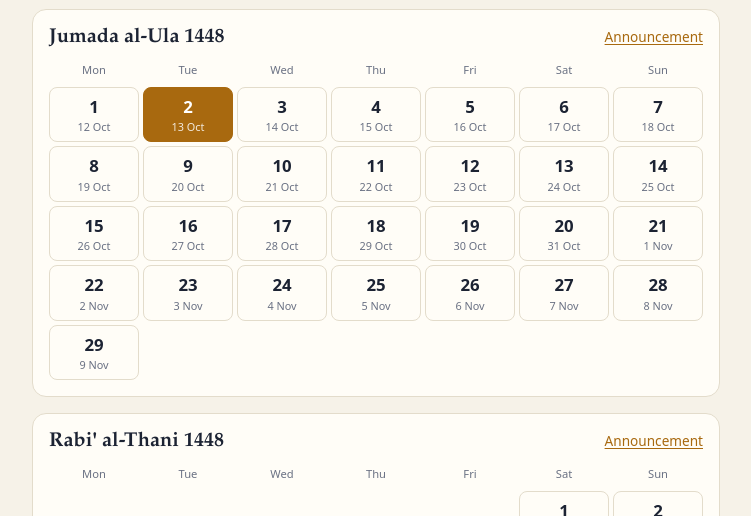
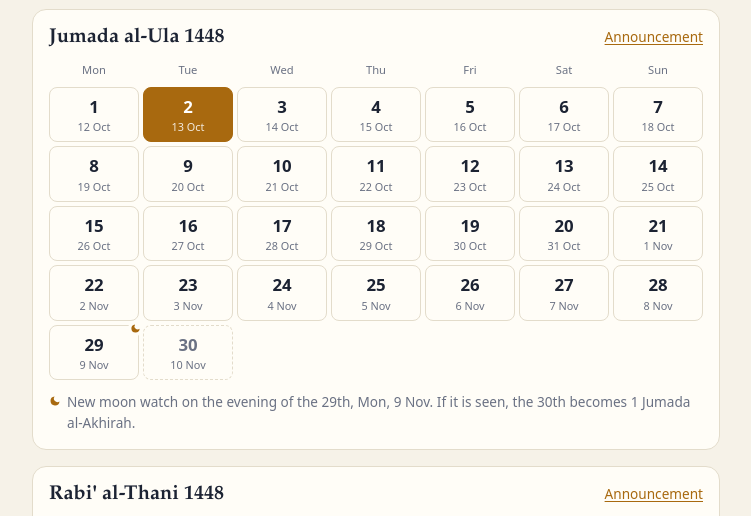
Before and after one commit to tahirlanre/moon-sighting, a plain HTML site: page index.html in a window 1280 px wide. Shown: the part 214-730 px from the top of the page, without its empty margins (264-1015 px from the left). Drawn offline with Linux system fonts and the light colour scheme.

Commit message:
Show the moon watch and an unconfirmed 30th on the current month
The 29th carries a crescent badge for the evening the new moon is looked
for, the 30th is drawn dashed as unconfirmed, and one line under the
grid explains both. Removes the sunset note from the footer and fixes
the README example date.

Co-Authored-By: Claude Opus 5.5 <noreply@anthropic.com>

```diff
--- a/index.html
+++ b/index.html
@@ -96,6 +96,7 @@
     padding-bottom: 4px;
   }
   .day {
+    position: relative;
     text-align: center;
     padding: 6px 0;
     border-radius: 8px;
@@ -105,6 +106,14 @@
   .day span { display: block; font-size: 0.68rem; color: var(--muted); white-space: nowrap; }
   .day.today { background: var(--accent); border-color: var(--accent); color: var(--accent-ink); }
   .day.today span { color: inherit; opacity: 0.85; }
+  .day .mark {
+    position: absolute; top: -5px; right: -5px; width: 15px; height: 15px; padding: 2px;
+    border-radius: 50%; background: var(--card); color: var(--accent);
+  }
+  .day.tentative { border-style: dashed; color: var(--muted); }
+  .day.tentative.today { background: transparent; border-color: var(--accent); color: var(--ink); }
+  .month .note { display: flex; gap: 6px; color: var(--muted); font-size: 0.85rem; margin: 12px 0 0; }
+  .month .note .mark { flex: none; width: 12px; height: 12px; margin-top: 3px; color: var(--accent); }
 
   footer { margin-top: 32px; text-align: center; color: var(--muted); font-size: 0.8rem; }
 </style>
@@ -115,7 +124,6 @@
   <div id="warnings"></div>
   <div id="calendar"></div>
   <footer>
-    Islamic days begin at sunset, so each date starts the evening before the day shown.<br>
     Dates follow the Saudi Supreme Court's sighting decisions. <a href="https://github.com/tahirlanre/moon-sighting">Source on GitHub</a>
   </footer>
 </main>
@@ -133,12 +141,31 @@
     new Intl.DateTimeFormat("en-GB", { timeZone: "UTC", ...opts }).format(t);
   const long = (t) => fmt(t, { weekday: "long", day: "numeric", month: "long", year: "numeric" });
   const short = (t) => fmt(t, { day: "numeric", month: "short" });
+  const weekdayShort = (t) => fmt(t, { weekday: "short", day: "numeric", month: "short" });
+
+  const MONTH_NAMES = ["Muharram", "Safar", "Rabi' al-Awwal", "Rabi' al-Thani", "Jumada al-Ula",
+    "Jumada al-Akhirah", "Rajab", "Sha'ban", "Ramadan", "Shawwal", "Dhul Qa'dah", "Dhul Hijjah"];
+  const nextMonthName = (name) => {
+    const i = MONTH_NAMES.indexOf(name);
+    return i < 0 ? null : MONTH_NAMES[(i + 1) % 12];
+  };
 
   const el = (tag, className, text) => {
     const node = document.createElement(tag);
     if (className) node.className = className;
     if (text !== undefined) node.textContent = text;
     return node;
+  };
+  const crescent = () => {
+    const svg = document.createElementNS("http://www.w3.org/2000/svg", "svg");
+    svg.setAttribute("viewBox", "0 0 24 24");
+    svg.setAttribute("class", "mark");
+    svg.setAttribute("aria-hidden", "true");
+    const path = document.createElementNS("http://www.w3.org/2000/svg", "path");
+    path.setAttribute("d", "M21 12.79A9 9 0 1 1 11.21 3 7 7 0 0 0 21 12.79z");
+    path.setAttribute("fill", "currentColor");
+    svg.append(path);
+    return svg;
   };
   const link = (href, text) => {
     const a = el("a", "", text);
@@ -204,13 +231,28 @@
     ["Mon", "Tue", "Wed", "Thu", "Fri", "Sat", "Sun"].forEach((d) => grid.append(el("div", "dow", d)));
     const blanks = (new Date(m.start).getUTCDay() + 6) % 7;
     for (let i = 0; i < blanks; i++) grid.append(el("div"));
-    for (let d = 1; d <= m.days; d++) {
+    const shown = m.open ? 30 : m.days;
+    for (let d = 1; d <= shown; d++) {
       const date = m.start + (d - 1) * DAY;
-      const cell = el("div", date === today ? "day today" : "day");
+      const classes = ["day"];
+      if (date === today) classes.push("today");
+      if (d > m.days) classes.push("tentative");
+      const cell = el("div", classes.join(" "));
       cell.append(el("b", "", d), el("span", "", short(date)));
+      if (m.open && d === 29) cell.append(crescent());
+      if (d > m.days) cell.title = "Not confirmed yet";
       grid.append(cell);
     }
     card.append(grid);
+
+    if (m.open) {
+      const next = nextMonthName(m.month);
+      const note = el("p", "note");
+      note.append(crescent(), el("span", "",
+        `New moon watch on the evening of the 29th, ${weekdayShort(m.start + 28 * DAY)}. ` +
+        `If it is seen, the 30th becomes ${next ? "1\u00a0" + next.replaceAll("-", "\u2011") : "the 1st of the next month"}.`));
+      card.append(note);
+    }
     return card;
   }
 
```
Also changed, not shown: 2 other files.
